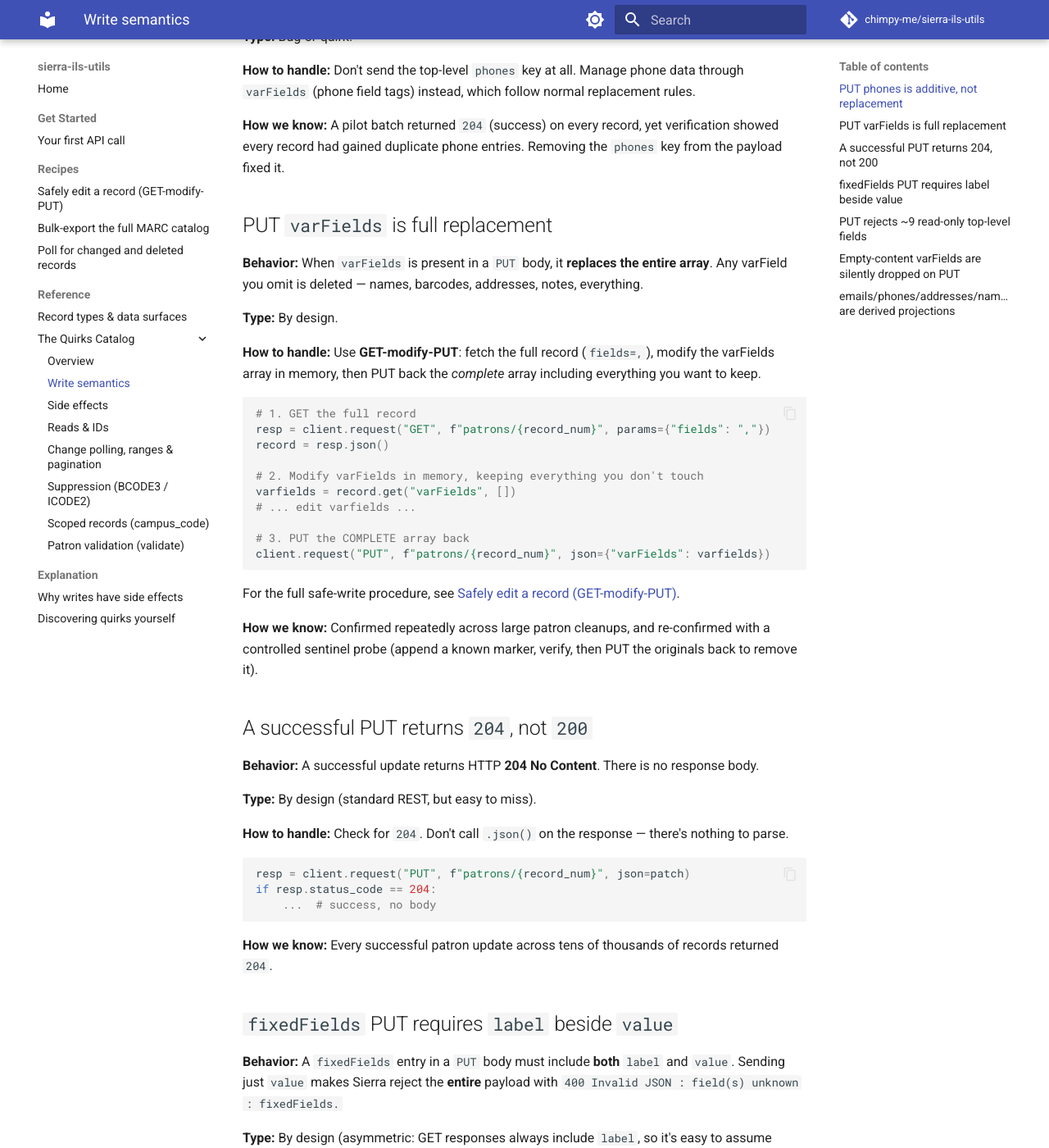
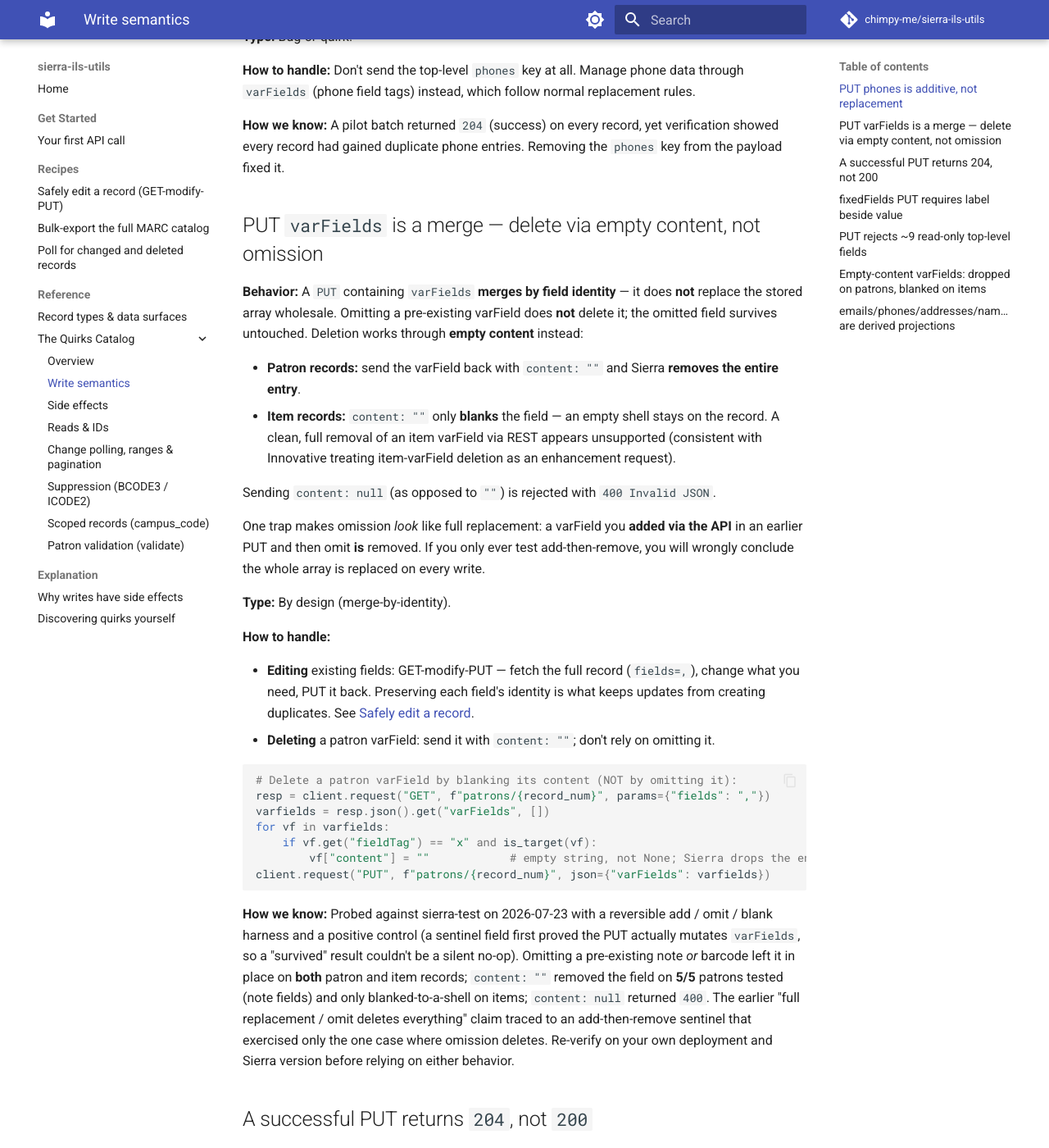
Before and after one commit to chimpy-me/sierra-ils-utils, an MkDocs documentation site: the page built from docs/reference/quirks/write-semantics.md, in a window 1280 px wide and 1400 px high, scrolled down 383 px. Shown: the whole window at 82% size. Built offline with MkDocs 1.6.1 and Material for MkDocs 9.7.7, drawn with Linux system fonts in a browser that asks for light colours; comment, search, counter and statistics services are not loaded; some of the changed text lies outside the part shown.

Commit message:
docs(quirks): correct varFields PUT semantics — merge, not full replacement
PUT varFields merges by field identity; omitting a pre-existing varField does NOT delete it. Deletion is via empty content: on patrons content="" removes the entry, on items it only blanks it (shell remains); content=null 400s. The old "full replacement / omit deletes everything" claim came from an add-then-remove sentinel that only exercised the one case where omission deletes. Verified on sierra-test 2026-07-23 with a reversible add/omit/blank probe + positive control (5/5 patrons). Updates write-semantics, the quirks index, and the GET-modify-PUT how-to.

Co-Authored-By: Claude Fable 5 <noreply@anthropic.com>

````diff
--- a/docs/reference/quirks/write-semantics.md
+++ b/docs/reference/quirks/write-semantics.md
@@ -17,33 +17,51 @@ phone entries.
 **How we know:** A pilot batch returned `204` (success) on every record, yet verification showed
 every record had gained duplicate phone entries. Removing the `phones` key from the payload fixed it.
 
-## PUT `varFields` is full replacement
+## PUT `varFields` is a merge — delete via empty content, not omission
 
-**Behavior:** When `varFields` is present in a `PUT` body, it **replaces the entire array**. Any
-varField you omit is deleted — names, barcodes, addresses, notes, everything.
+**Behavior:** A `PUT` containing `varFields` **merges by field identity** — it does **not** replace
+the stored array wholesale. Omitting a pre-existing varField does **not** delete it; the omitted
+field survives untouched. Deletion works through **empty content** instead:
 
-**Type:** By design.
+- **Patron records:** send the varField back with `content: ""` and Sierra **removes the entire
+  entry**.
+- **Item records:** `content: ""` only **blanks** the field — an empty shell stays on the record.
+  A clean, full removal of an item varField via REST appears unsupported (consistent with
+  Innovative treating item-varField deletion as an enhancement request).
 
-**How to handle:** Use **GET-modify-PUT**: fetch the full record (`fields=,`), modify the varFields
-array in memory, then PUT back the *complete* array including everything you want to keep.
+Sending `content: null` (as opposed to `""`) is rejected with `400 Invalid JSON`.
+
+One trap makes omission *look* like full replacement: a varField you **added via the API** in an
+earlier PUT and then omit **is** removed. If you only ever test add-then-remove, you will wrongly
+conclude the whole array is replaced on every write.
+
+**Type:** By design (merge-by-identity).
+
+**How to handle:**
+
+- **Editing** existing fields: GET-modify-PUT — fetch the full record (`fields=,`), change what you
+  need, PUT it back. Preserving each field's identity is what keeps updates from creating
+  duplicates. See [Safely edit a record](../../how-to/safe-get-modify-put.md).
+- **Deleting** a patron varField: send it with `content: ""`; don't rely on omitting it.
 
 ```python
-# 1. GET the full record
+# Delete a patron varField by blanking its content (NOT by omitting it):
 resp = client.request("GET", f"patrons/{record_num}", params={"fields": ","})
-record = resp.json()
-
-# 2. Modify varFields in memory, keeping everything you don't touch
-varfields = record.get("varFields", [])
-# ... edit varfields ...
-
-# 3. PUT the COMPLETE array back
+varfields = resp.json().get("varFields", [])
+for vf in varfields:
+    if vf.get("fieldTag") == "x" and is_target(vf):
+        vf["content"] = ""            # empty string, not None; Sierra drops the entry (patron)
 client.request("PUT", f"patrons/{record_num}", json={"varFields": varfields})
 ```
 
-For the full safe-write procedure, see [Safely edit a record (GET-modify-PUT)](../../how-to/safe-get-modify-put.md).
-
-**How we know:** Confirmed repeatedly across large patron cleanups, and re-confirmed with a
-controlled sentinel probe (append a known marker, verify, then PUT the originals back to remove it).
+**How we know:** Probed against sierra-test on 2026-07-23 with a reversible add / omit / blank
+harness and a positive control (a sentinel field first proved the PUT actually mutates `varFields`,
+so a "survived" result couldn't be a silent no-op). Omitting a pre-existing note *or* barcode left
+it in place on **both** patron and item records; `content: ""` removed the field on **5/5** patrons
+tested (note fields) and only blanked-to-a-shell on items; `content: null` returned `400`. The
+earlier "full replacement / omit deletes everything" claim traced to an add-then-remove sentinel
+that exercised only the one case where omission deletes. Re-verify on your own deployment and Sierra
+version before relying on either behavior.
 
 ## A successful PUT returns `204`, not `200`
 
@@ -101,18 +119,24 @@ GETted" fails with `400 Invalid JSON : field(s) unknown : ...` listing fields su
 **How we know:** Surfaced building a rollback that PUT a full GET response verbatim; Sierra named the
 unknown fields in the `400`.
 
-## Empty-content varFields are silently dropped on PUT
+## Empty-content varFields: dropped on patrons, blanked on items
 
-**Behavior:** If a `PUT` body's `varFields` array contains an entry whose `content` is empty,
-Sierra **silently removes** that entry on save. The PUT still returns `204`.
+**Behavior:** An entry whose `content` is empty behaves **differently by record type** on save (the
+PUT returns `204` either way):
 
-**Type:** Bug-or-quirk.
+- **Patron:** Sierra **removes the entry entirely** — this is the supported way to *delete* a patron
+  varField (see [PUT varFields is a merge](write-semantics.md) above).
+- **Item:** the entry is **kept with empty content** (an empty shell); it is *not* removed.
 
-**How to handle:** Pre-filter empty-content varFields before sending (`if vf.get("content"):`), or
-treat "an empty varField disappeared" as benign in any before/after verification.
+**Type:** By design on patrons (it is the deletion path); the item/patron split is a quirk.
 
-**How we know:** Records whose snapshot held an empty alternate-phone varField came back without it
-after a `204` PUT; a survey found every empty-content varField dropped and none preserved.
+**How to handle:** If you *don't* intend a deletion, pre-filter empty-content varFields before
+sending (`if vf.get("content"):`) so you don't blank a patron field by accident. In before/after
+verification, treat "an empty patron varField disappeared" as expected.
+
+**How we know:** On sierra-test (2026-07-23), `content: ""` removed the field on every patron tested
+and left an empty shell on every item tested. Earlier: records holding an empty alternate-phone
+varField came back without it after a `204` PUT.
 
 ## `emails`/`phones`/`addresses`/`names` are derived projections
 
````
Also changed, not shown: docs/how-to/safe-get-modify-put.md (+20 -11 lines), docs/reference/quirks/index.md (+2 -2 lines).
